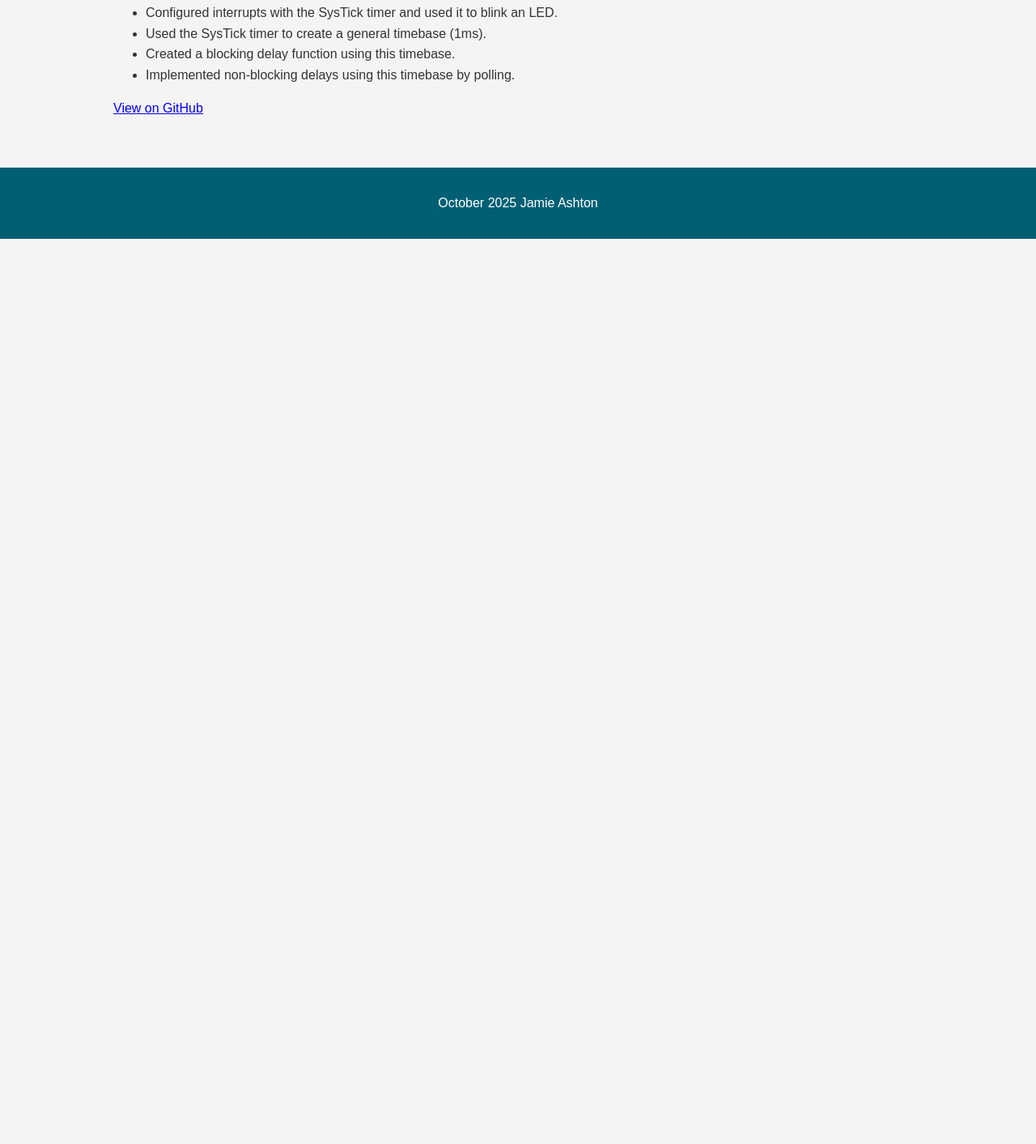
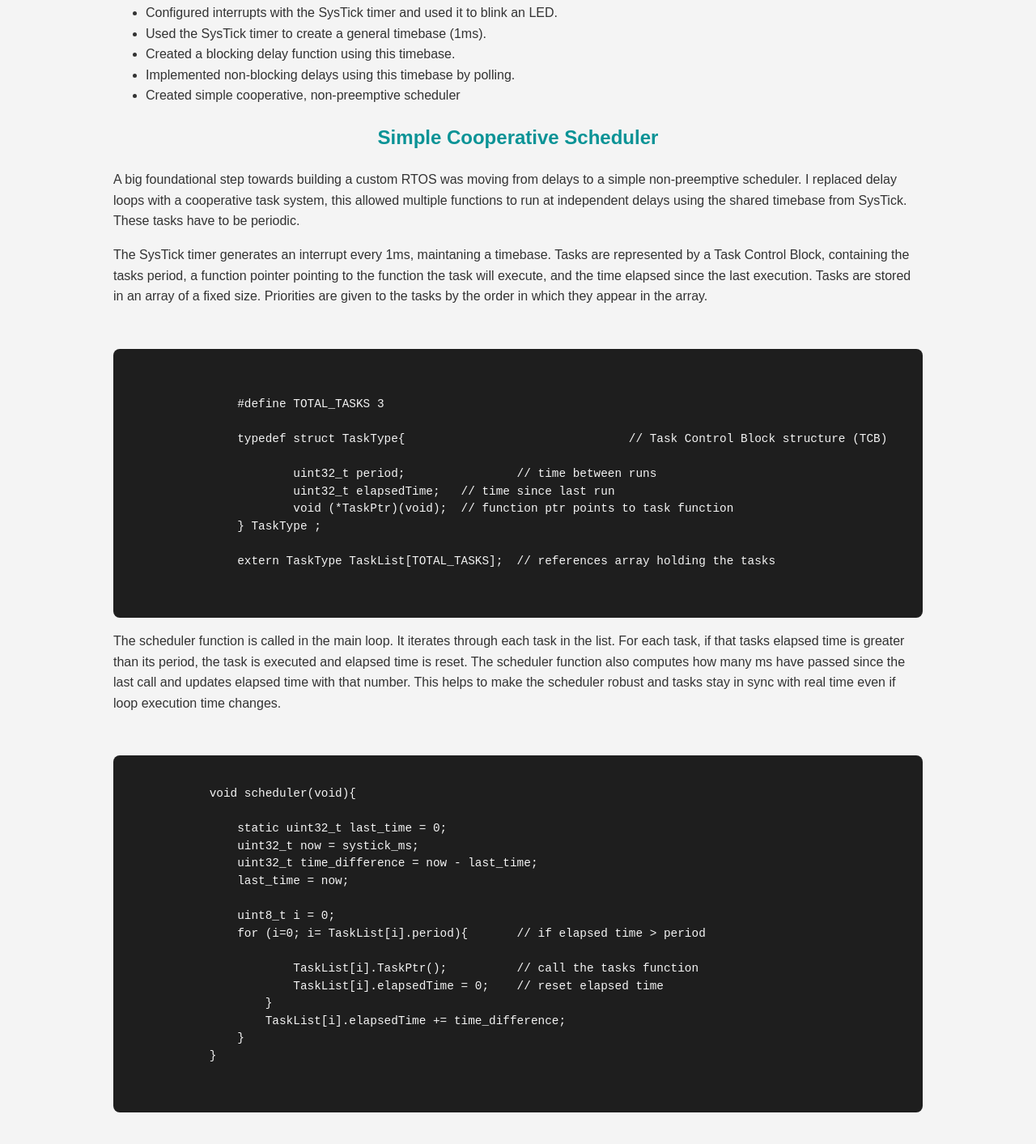
Before and after one commit to jamieashton22/jamieashton22.github.io, a plain HTML site: page RTOSmain.html in a window 1280 px wide. Shown: the part 470-1883 px from the top of the page at 81% size. Before the commit the page ends 800 px from the top, so only its background shows below. Drawn offline with Linux system fonts and the light colour scheme.

Commit message:
more writeup for RTOS

```diff
--- a/RTOSmain.html
+++ b/RTOSmain.html
@@ -34,7 +34,68 @@
                 <li>Used the SysTick timer to create a general timebase (1ms).</li>
                 <li>Created a blocking delay function using this timebase.</li>
                 <li> Implemented non-blocking delays using this timebase by polling.</li>
+                <li> Created simple cooperative, non-preemptive scheduler</li>
             </ul>
+
+        </section>
+
+        <section>
+            <h2> Simple Cooperative Scheduler </h2>
+            <p>
+                A big foundational step towards building a custom RTOS was moving from delays to a simple non-preemptive scheduler.
+                I replaced delay loops with a cooperative task system, this allowed multiple functions to run at independent delays
+                using the shared timebase from SysTick. These tasks have to be periodic.
+            </p>
+
+            <p>
+                The SysTick timer generates an interrupt every 1ms, maintaning a timebase. Tasks are represented by a Task Control Block,
+                containing the tasks period, a function pointer pointing to the function the task will execute, and the time elapsed since the last execution.
+                Tasks are stored in an array of a fixed size. Priorities are given to the tasks by the order in which they appear in the array.
+            </p>
+
+            <pre> <code>
+
+                #define TOTAL_TASKS 3
+
+                typedef struct TaskType{				// Task Control Block structure (TCB)
+
+	                uint32_t period;		// time between runs
+	                uint32_t elapsedTime;	// time since last run
+	                void (*TaskPtr)(void);	// function ptr points to task function
+                } TaskType ;
+
+                extern TaskType TaskList[TOTAL_TASKS];  // references array holding the tasks
+
+            </code></pre>
+
+            <p>
+                The scheduler function is called in the main loop. It iterates through each task in the list.
+                For each task, if that tasks elapsed time is greater than its period, the task is executed and elapsed time
+                is reset. The scheduler function also computes how many ms have passed since the last call and updates elapsed time
+                with that number. This helps to make the scheduler robust and tasks stay in sync with real time even if loop execution time changes.
+            </p>
+
+            <pre> <code>
+            void scheduler(void){
+
+                static uint32_t last_time = 0;
+                uint32_t now = systick_ms;
+                uint32_t time_difference = now - last_time;
+                last_time = now;
+
+                uint8_t i = 0;
+                for (i=0; i<TOTAL_TASKS; i++){
+
+                    if(TaskList[i].elapsedTime >= TaskList[i].period){	// if elapsed time > period
+
+                        TaskList[i].TaskPtr();		// call the tasks function
+                        TaskList[i].elapsedTime = 0;	// reset elapsed time
+                    }
+                    TaskList[i].elapsedTime += time_difference;
+                }
+            }
+
+            </code> </pre>
 
         </section>
 
--- a/styles.css
+++ b/styles.css
@@ -204,3 +204,16 @@ footer a:hover {
         padding: 15px;
     }
 }
+
+pre code {
+    display: block;
+    background-color: #1e1e1e;
+    color: #f4f4f4;
+    padding: 15px;
+    border-radius: 8px;
+    overflow-x: auto;
+    font-family: "Courier New", monospace;
+    font-size: 0.9rem;
+    line-height: 1.5;
+    margin: 15px 0;
+}
```
